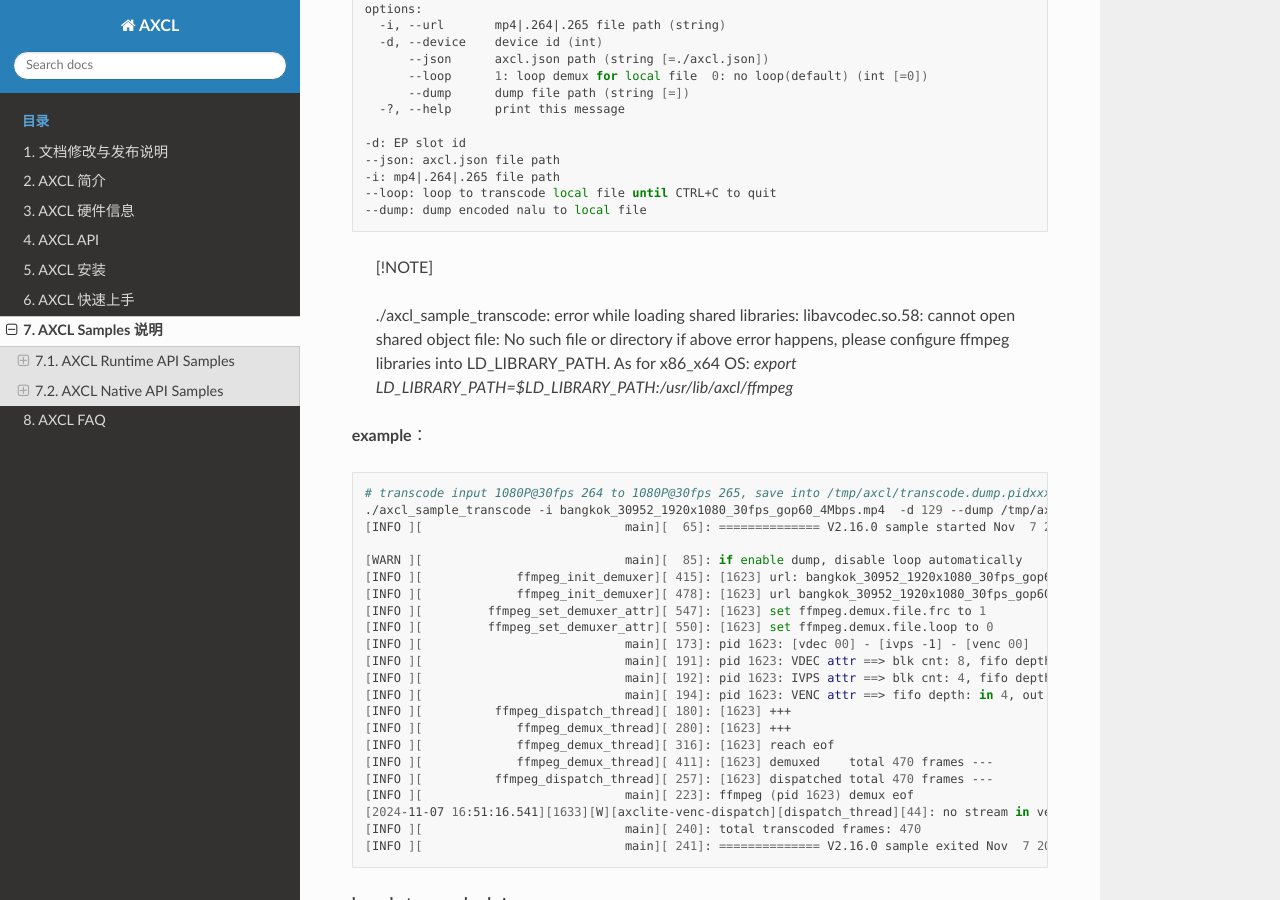
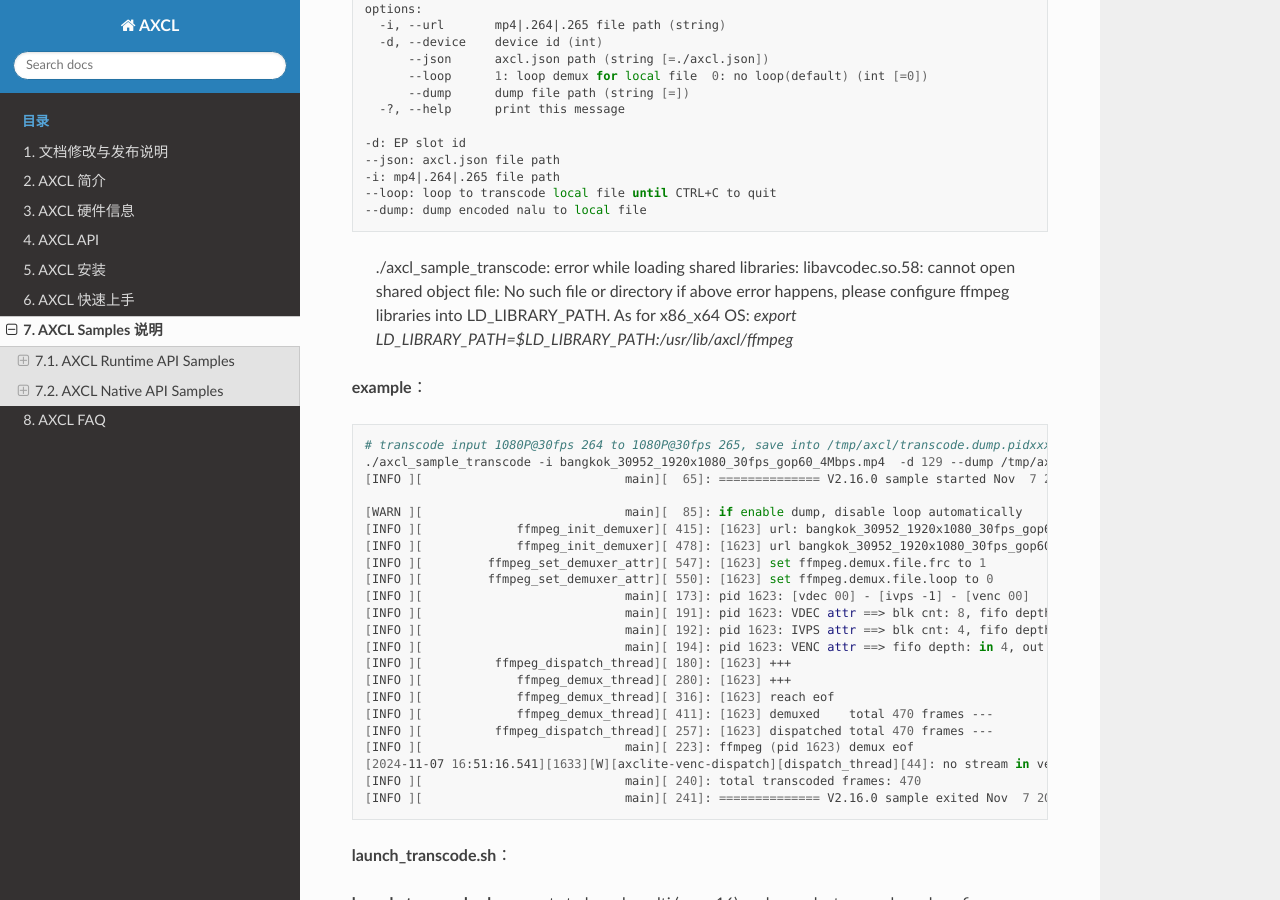
Before and after one commit to AXERA-TECH/axcl-docs, a Sphinx documentation site: the page built from source/doc_guide_samples.md, in a window 1280 px wide and 900 px high, scrolled down 5810 px. Built offline with Sphinx 7.4.7 and the Read the Docs theme 3.1.0, drawn with Linux system fonts in a browser that asks for light colours.

Commit message:
Main add samples (#18)
* fix note

````diff
--- a/source/doc_guide_samples.md
+++ b/source/doc_guide_samples.md
@@ -319,11 +319,11 @@ options:
 --dump: dump encoded nalu to local file
 ```
 
-> [!NOTE]
 >
 > ./axcl_sample_transcode: error while loading shared libraries: libavcodec.so.58: cannot open shared object file: No such file or directory
 > if above error happens, please configure ffmpeg libraries into LD_LIBRARY_PATH.
 > As for x86_x64 OS:  *export LD_LIBRARY_PATH=$LD_LIBRARY_PATH:/usr/lib/axcl/ffmpeg*
+>
 
 **example**：
 
````
